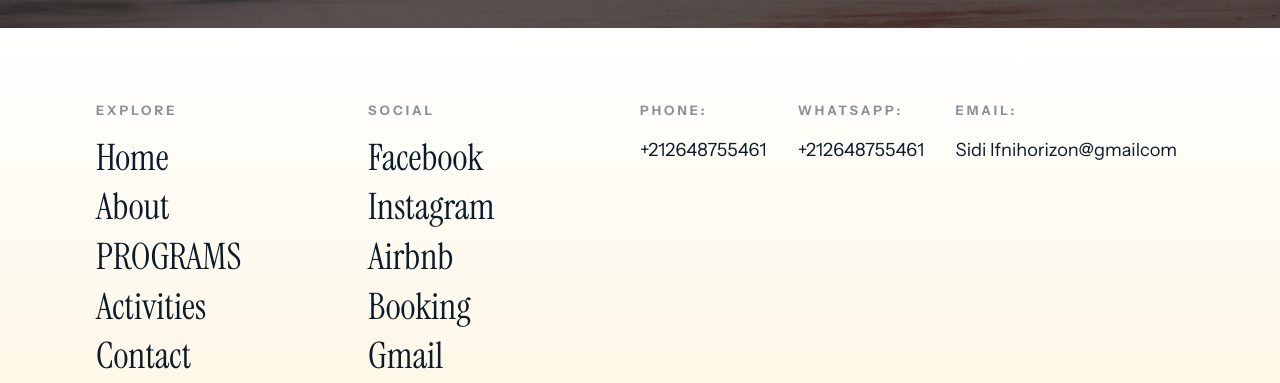
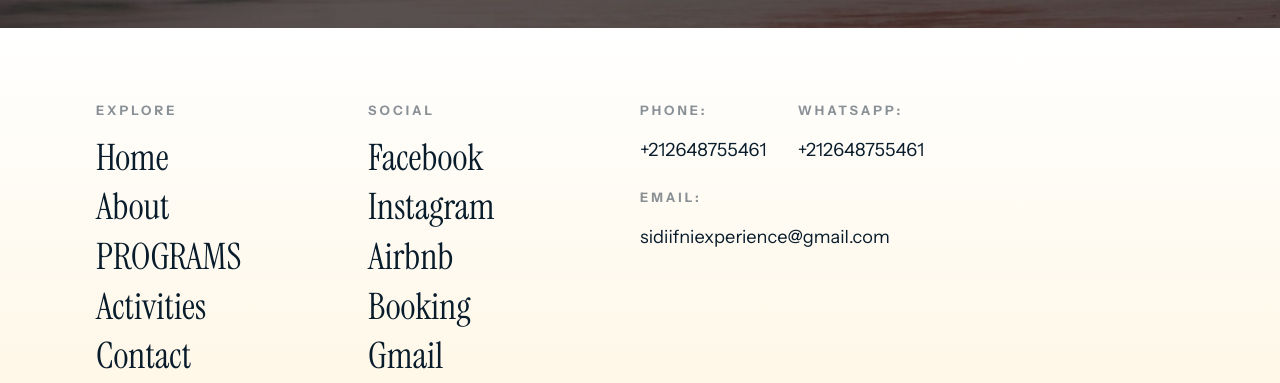
Before and after one commit to hamzaelbaz/sidi-ifni-experience, a website: page public/about.html in a window 1280 px wide. Shown: the part 4020-4403 px from the top of the page. Drawn offline with Linux system fonts and the light colour scheme.

Commit message:
Your message here

```diff
--- a/public/about.html
+++ b/public/about.html
@@ -177,7 +177,7 @@
                      <li><a href="/">Instagram</a></li>
                      <li><a href="https://airbnb.com/">Airbnb</a></li>
                      <li><a href="https://booking.com/">Booking</a></li>
-                     <li><a href="mailto:Sidi Ifnihorizon@gmailcom">Gmail</a></li>
+                     <li><a href="mailto:sidiifniexperience@gmail.com">Gmail</a></li>
                   </ul>
                </nav>
             </div>
@@ -192,7 +192,7 @@
                </dl>
                <dl>
                   <dt class="footer-heading">EMAIL:</dt>
-                  <dd><a href="mailto:Sidi Ifnihorizon@gmailcom">Sidi Ifnihorizon@gmailcom</a></dd>
+                  <dd><a href="mailto:sidiifniexperience@gmail.com">sidiifniexperience@gmail.com</a></dd>
                </dl>
             </address>
          </div>
```
Also changed, not shown: public/activities.html (+2 -2 lines), public/activities/beach-trekking.html (+2 -2 lines), public/activities/camel-ride.html (+2 -2 lines), public/activities/fishing.html (+2 -2 lines), public/activities/mountain-trip.html (+2 -2 lines), public/activities/surfing.html (+2 -2 lines), public/contact.html (+2 -2 lines), public/index.html (+2 -2 lines), public/programs.html (+2 -2 lines), public/programs/local-journey.html (+2 -2 lines), public/programs/mount-journey.html (+2 -2 lines), public/programs/sidi-ifni-journey.html (+2 -2 lines), public/programs/white-beach-journey.html (+2 -2 lines).
